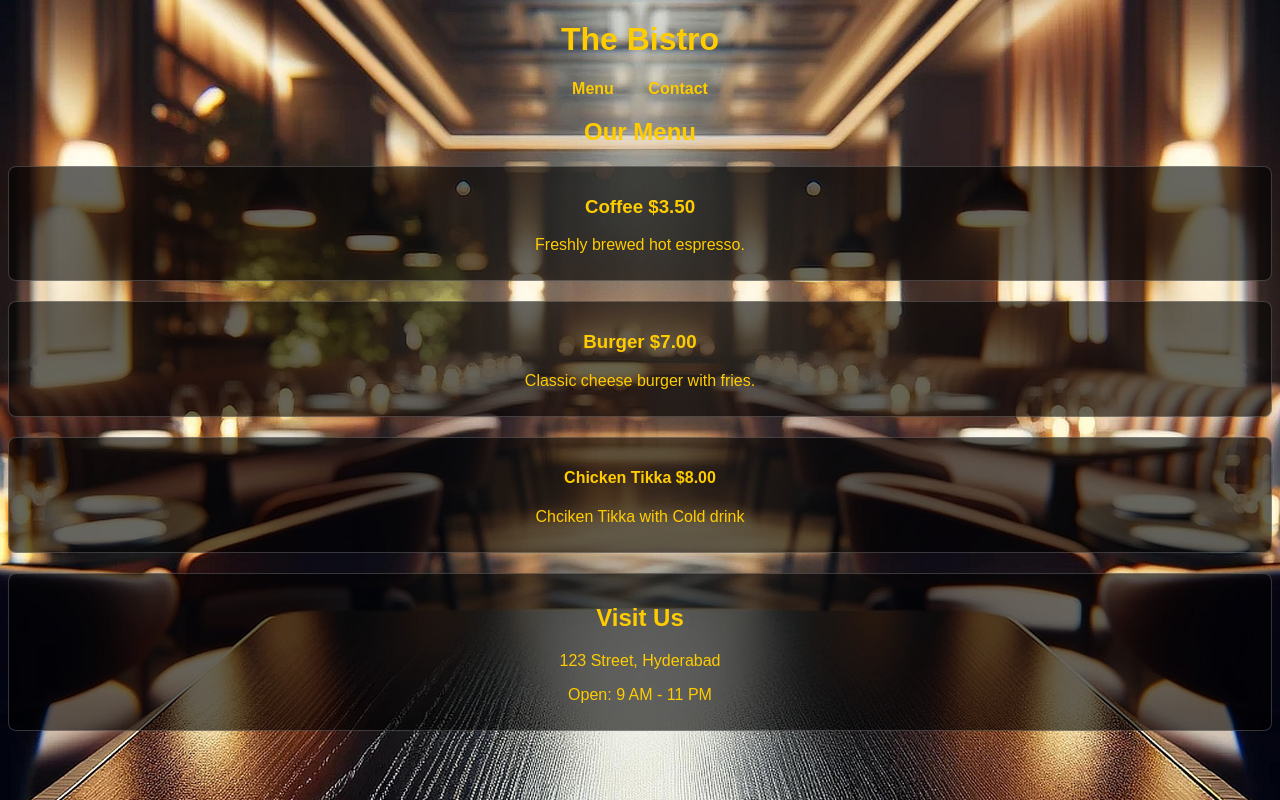
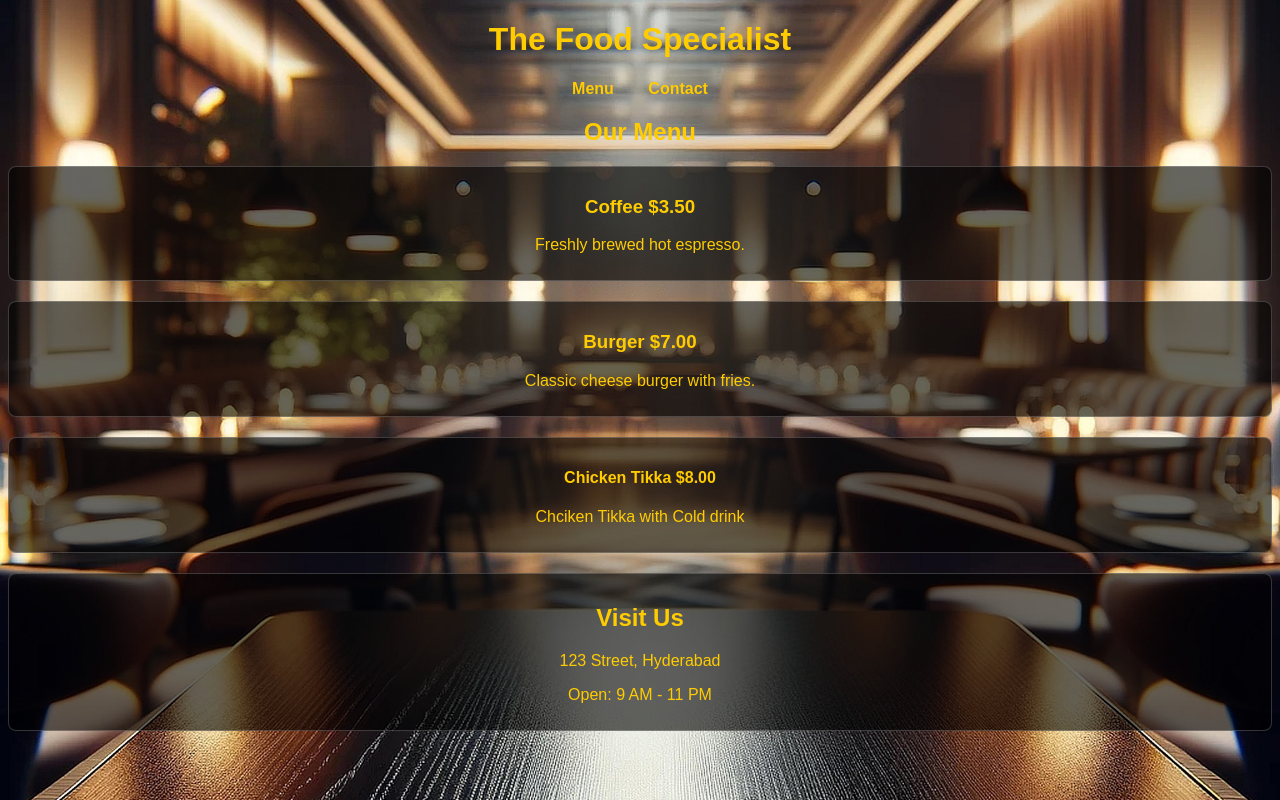
Before and after one commit to memonwaqar2006-hue/Restaurant-system, a plain HTML site: page index.html in a window 1280 px wide. Drawn offline with Linux system fonts and the light colour scheme.

Commit message:
Add files via upload

```diff
--- a/index.html
+++ b/index.html
@@ -7,7 +7,7 @@
 <body>
 
     <header>
-        <h1>The Bistro</h1>
+        <h1>The Food Specialist</h1>
         <nav>
             <a href="#menu">Menu</a>
             <a href="#contact">Contact</a>
```
